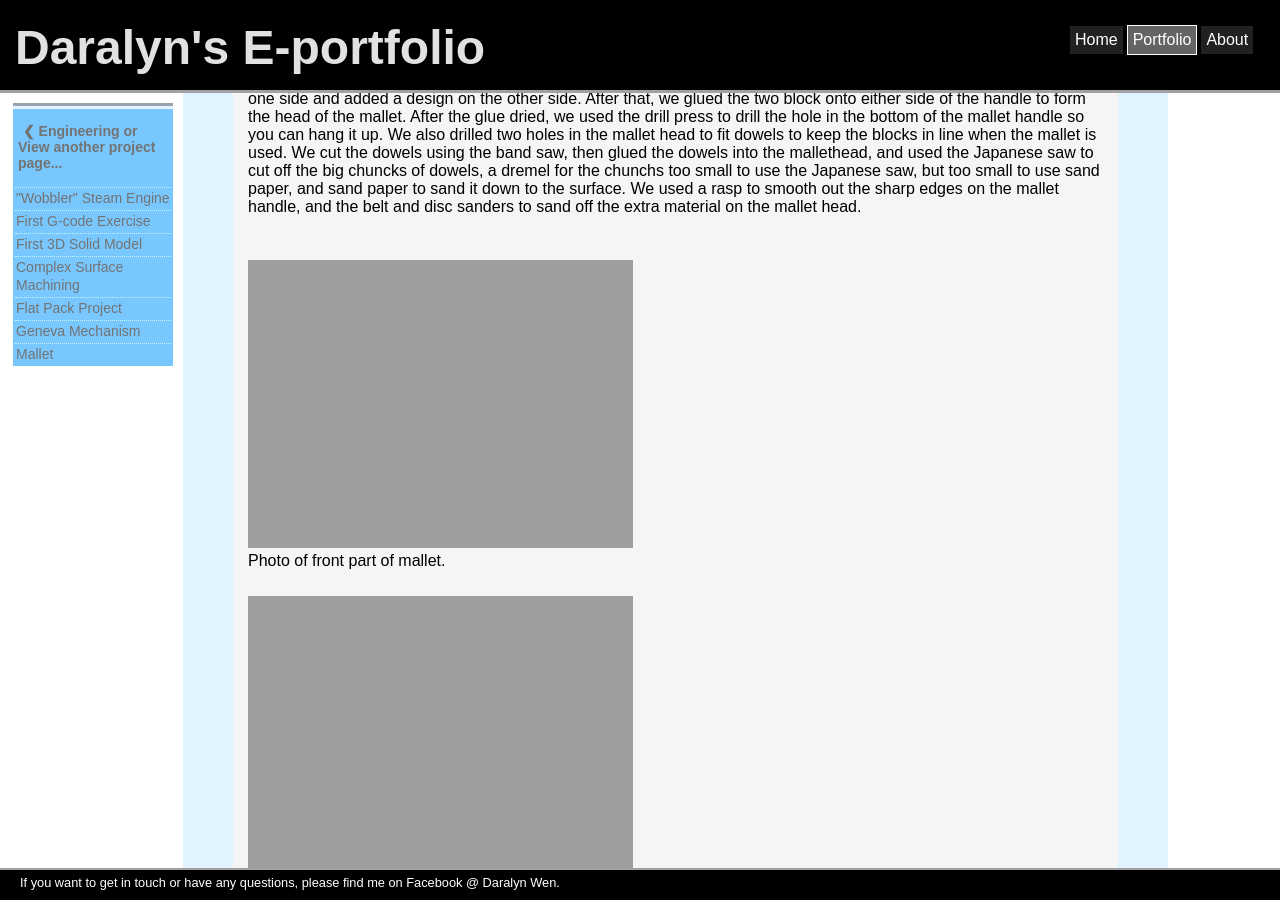
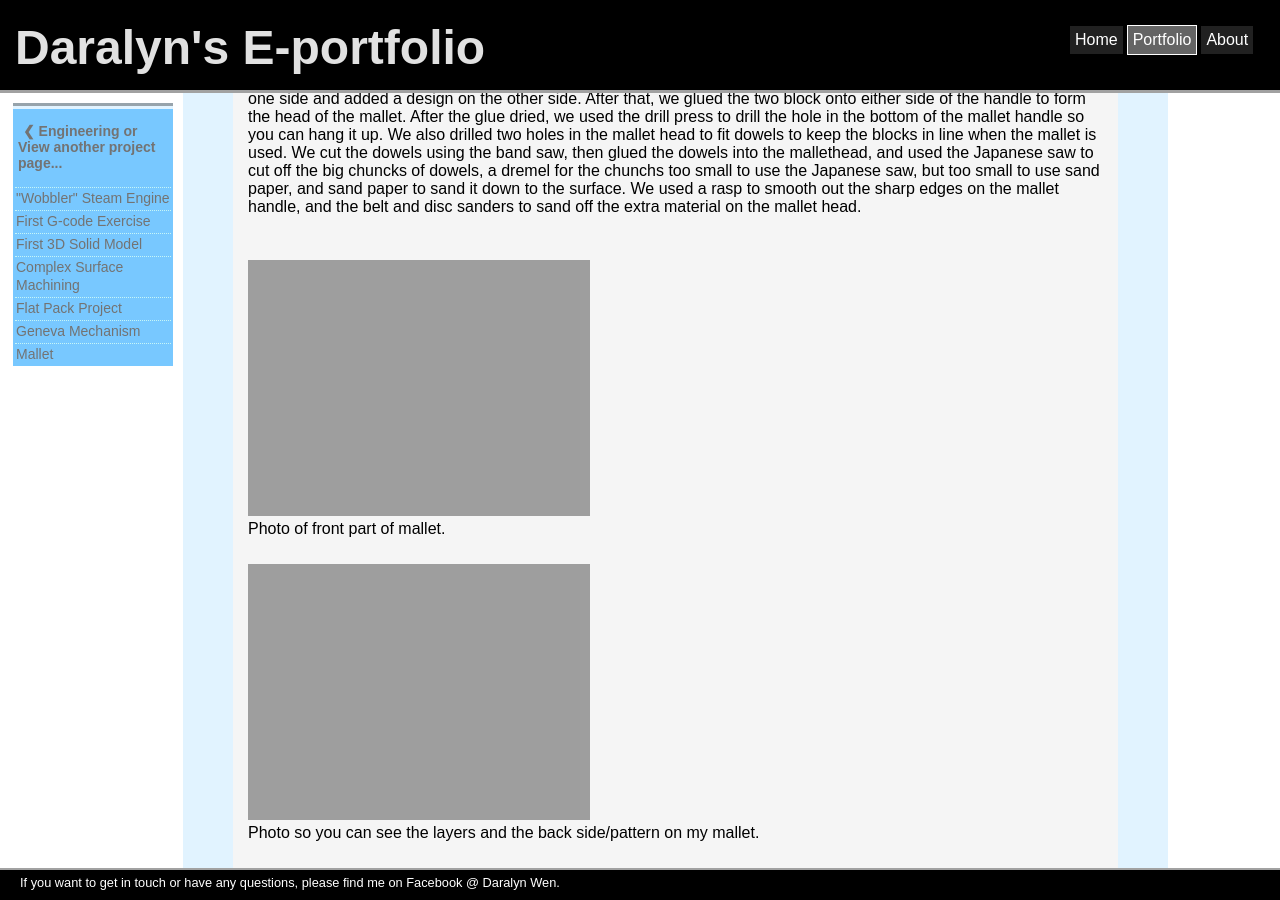
Before and after one commit to daralyn/daralyn.github.io, a Jekyll site: the page built from portfolio/engineering/mallet.html, in a window 1280 px wide and 900 px high, scrolled down 515 px. Built offline with Jekyll 4.4.1, drawn with Linux system fonts in a browser that asks for light colours.

Commit message:
Update mallet.html

```diff
--- a/portfolio/engineering/mallet.html
+++ b/portfolio/engineering/mallet.html
@@ -44,11 +44,11 @@
 	<h2>Explanation of the project</h2>
 		<p>Our teacher used the waterjet to cut out the handle part. We were then given a plank of wood, which we had to use a saw to cut two blocks off of it to the right size. The two blocks were then put into the lazer cutter, and we lazer engraved one side and added a design on the other side. After that, we glued the two block onto either side of the handle to form the head of the mallet. After the glue dried, we used the drill press to drill the hole in the bottom of the mallet handle so you can hang it up. We also drilled two holes in the mallet head to fit dowels to keep the blocks in line when the mallet is used. We cut the dowels using the band saw, then glued the dowels into the mallethead, and used the Japanese saw to cut off the big chuncks of dowels, a dremel for the chunchs too small to use the Japanese saw, but too small to use sand paper, and sand paper to sand it down to the surface. We used a rasp to smooth out the sharp edges on the mallet handle, and the belt and disc sanders to sand off the extra material on the mallet head.</p>
 		<br>
-		<div>	<img  style="width: 45%; margin: 10px 20px 0px 0px;" src="https://daralyn.github.io/photos/engineering/mallet_pic1.jpg" alt="Photo of front part of mallet.">
+		<div>	<img  style="width: 40%; margin: 10px 10px 0px 0px;" src="https://daralyn.github.io/photos/engineering/mallet_pic1.jpg" alt="Photo of front part of mallet.">
 			<p>Photo of front part of mallet.</p>
 		</div>
 		<div>
-			<img  style="width: 45%; margin: 10px 0px 0px 0px;" src="https://daralyn.github.io/photos/engineering/mallet_pic2.png" alt="Photo so you can see the layers and the back side/pattern on my mallet.">
+			<img  style="width: 40%; margin: 10px 0px 0px 0px;" src="https://daralyn.github.io/photos/engineering/mallet_pic2.png" alt="Photo so you can see the layers and the back side/pattern on my mallet.">
 			<p>Photo so you can see the layers and the back side/pattern on my mallet.</p>
 		</div>
 </div>
```
